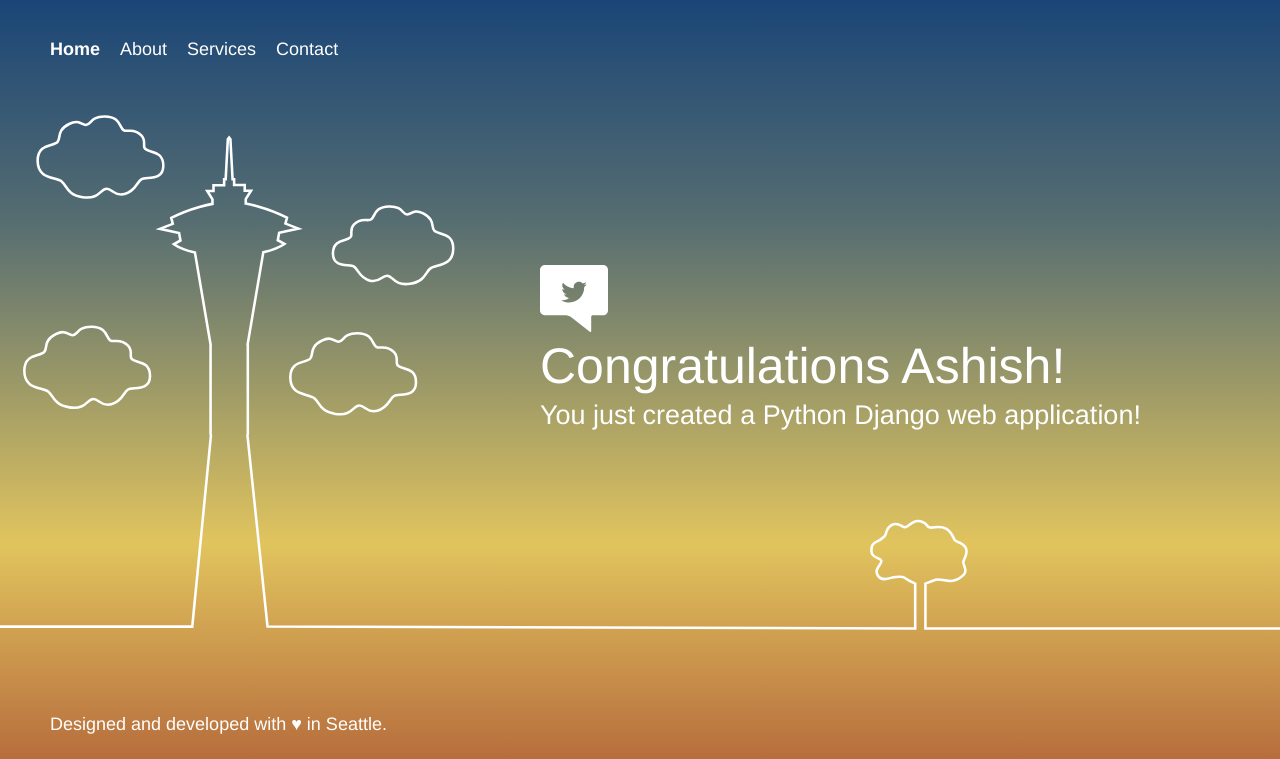
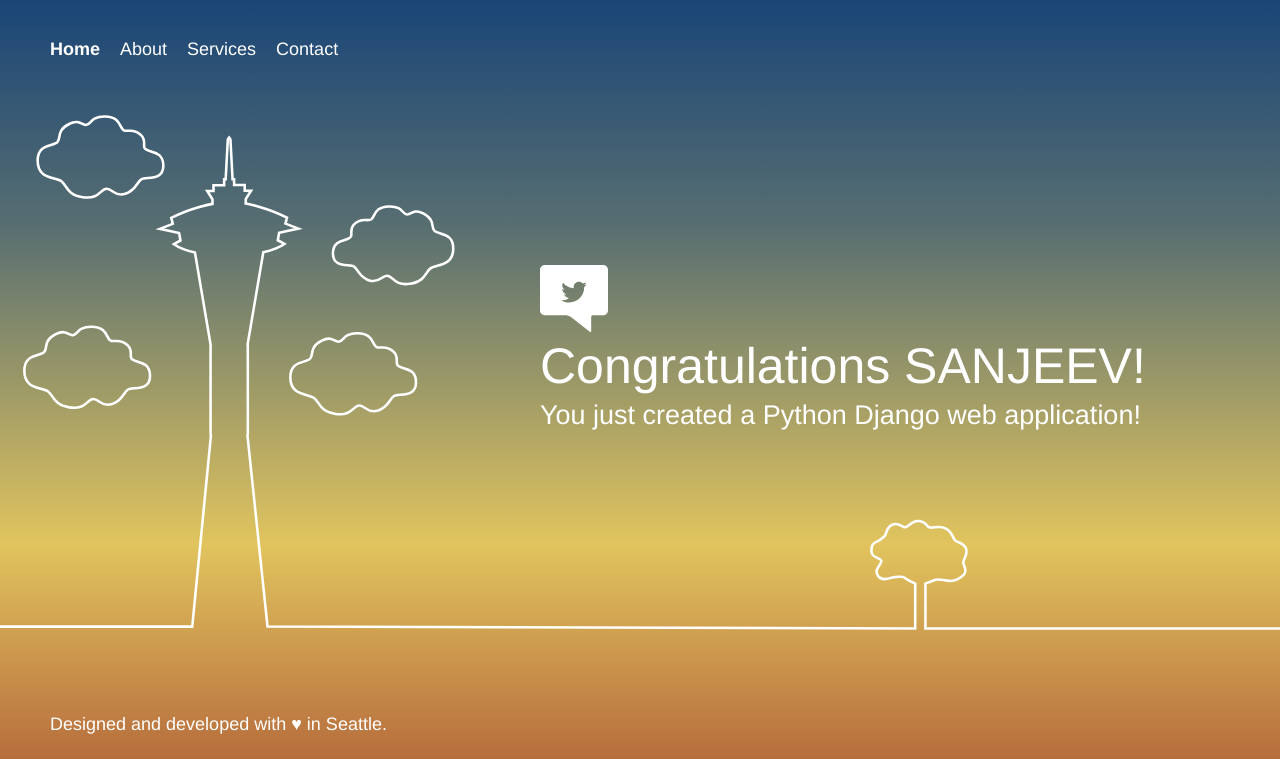
Before and after one commit to Sanjeevseasia/djangonew, a Django app: page / in a window 1280 px wide. Shown: the part 16-775 px from the top of the page. Run offline with Django 3.2, Linux system fonts and the light colour scheme.

Commit message:
Update index.html

```diff
--- a/djangocodedeploy-main/helloworld/templates/index.html
+++ b/djangocodedeploy-main/helloworld/templates/index.html
@@ -58,7 +58,7 @@
         <div class="message">
             <a class="twitter-link" href="http://twitter.com/home/?status=I%20created%20a%20project%20with%20AWS%20CodeStar!%20%23AWS%20%23AWSCodeStar%20https%3A%2F%2Faws.amazon.com%2Fcodestar"><img src="{% static "helloworld/img/tweet.svg" %}" /></a>
             <div class="text">
-                <h1>Congratulations Ashish!</h1>
+                <h1>Congratulations SANJEEV!</h1>
                 <h2>You just created a Python Django web application!</h2>
             </div>
         </div>
```
